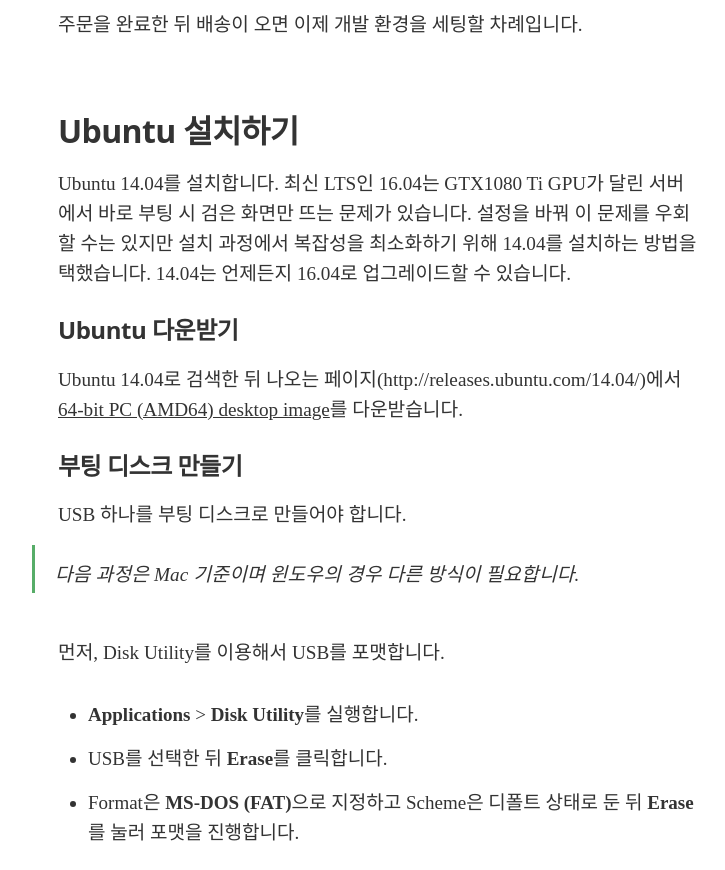
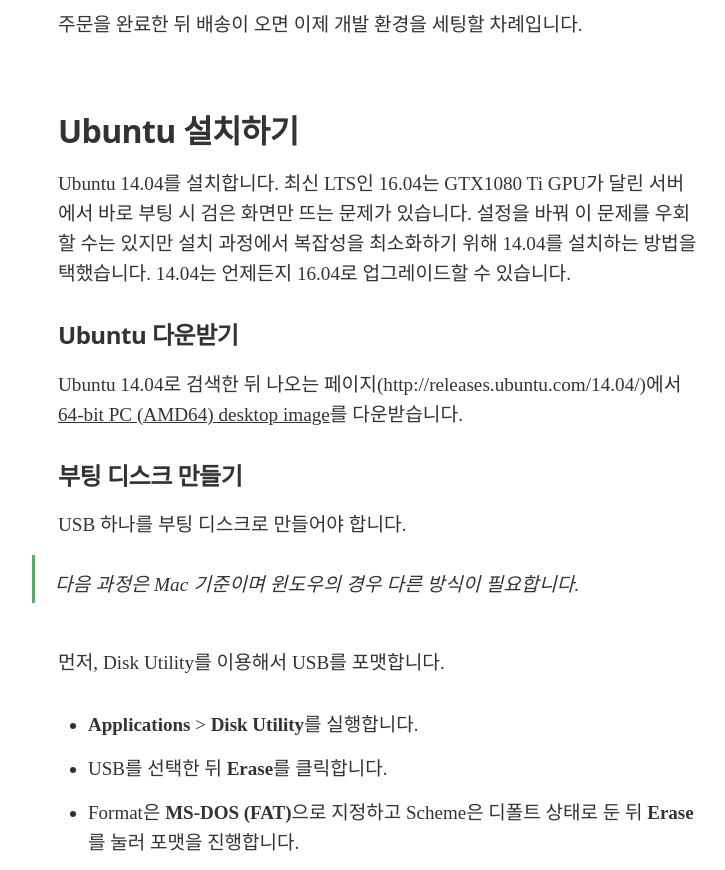
Before and after one commit to dreamgonfly/dreamgonfly.github.io, a Jekyll site: the page built from _posts/2017-12-17-deeplearning-server-setting.markdown, in a window 1280 px wide. Shown: the part 2774-3644 px from the top of the page, without its empty margins (262-987 px from the left). Built offline with Jekyll 4.4.1, drawn with Linux system fonts in a browser that asks for light colours; nearby versions of some CDN libraries; some web fonts are replaced; comment, search, counter and statistics services are not loaded; grey boxes are pictures that could not be loaded.

Commit message:
Add more padding to h3-h6

```diff
--- a/css/main.sass
+++ b/css/main.sass
@@ -372,7 +372,7 @@
       line-height: 1.3
       margin: 0
       font-family: $font-sans
-      padding-top: 10px
+      padding-top: 15px
       margin-bottom: 4px
     h2, h1
       letter-spacing: -0.02em
```
